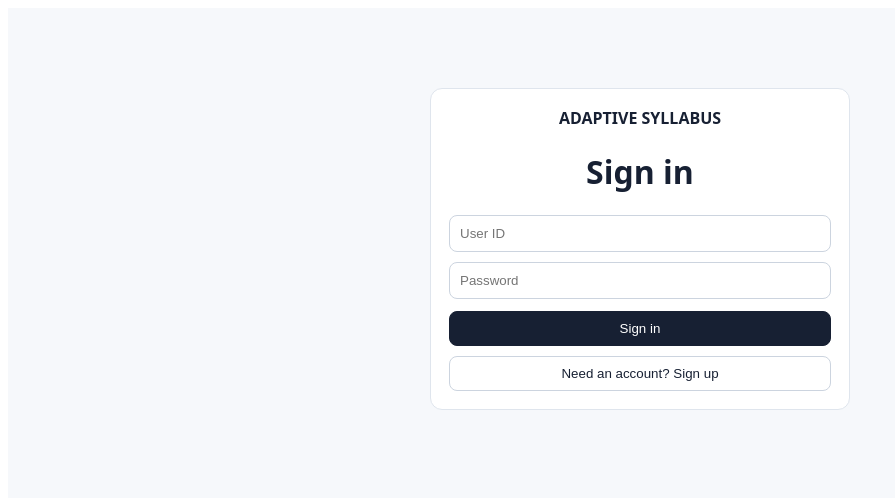
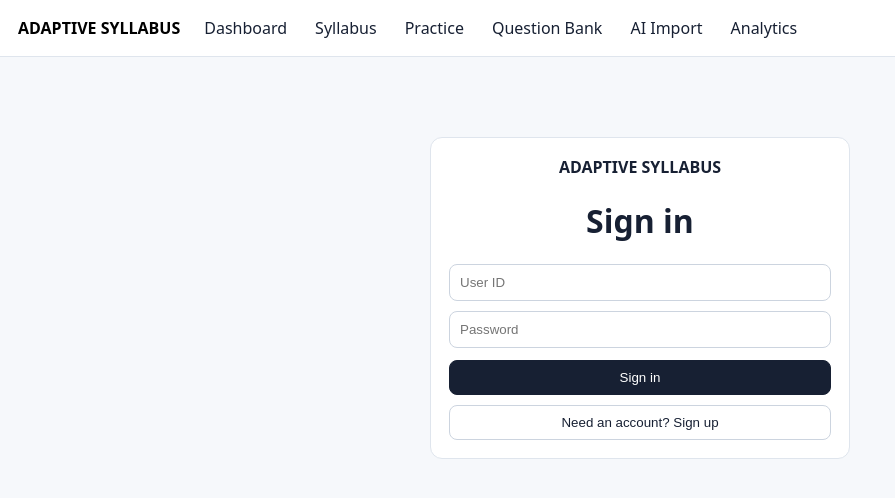
Before and after one commit to vkraj1123/adaptive-syllabus, a Next.js app: page / in a window 1280 px wide. Shown: the top 498 px of the page, without its empty margins (0-895 px from the left). Built offline with nearby package versions, Linux system fonts and the light colour scheme.

Commit message:
Add global navigation across app pages

```diff
--- a/app/layout.js
+++ b/app/layout.js
@@ -1,12 +1,29 @@
+import Link from "next/link";
+
 export const metadata = {
   title: "Adaptive Syllabus",
   description: "Concept-level adaptive learning platform",
 };
 
+const links = [
+  ["/", "Dashboard"],
+  ["/syllabus", "Syllabus"],
+  ["/practice", "Practice"],
+  ["/question-bank", "Question Bank"],
+  ["/question-import", "AI Import"],
+  ["/analytics", "Analytics"],
+];
+
 export default function RootLayout({ children }) {
   return (
     <html lang="en">
-      <body>{children}</body>
+      <body style={{ margin: 0 }}>
+        <nav aria-label="Primary navigation" style={{display:"flex",gap:8,flexWrap:"wrap",alignItems:"center",padding:"10px 18px",borderBottom:"1px solid #dfe5ed",background:"#fff",fontFamily:"system-ui,-apple-system,sans-serif",position:"sticky",top:0,zIndex:20}}>
+          <strong style={{marginRight:6}}>ADAPTIVE SYLLABUS</strong>
+          {links.map(([href,label]) => <Link key={href} href={href} style={{padding:"7px 10px",borderRadius:7,color:"#172033",textDecoration:"none"}}>{label}</Link>)}
+        </nav>
+        {children}
+      </body>
     </html>
   );
 }
```
